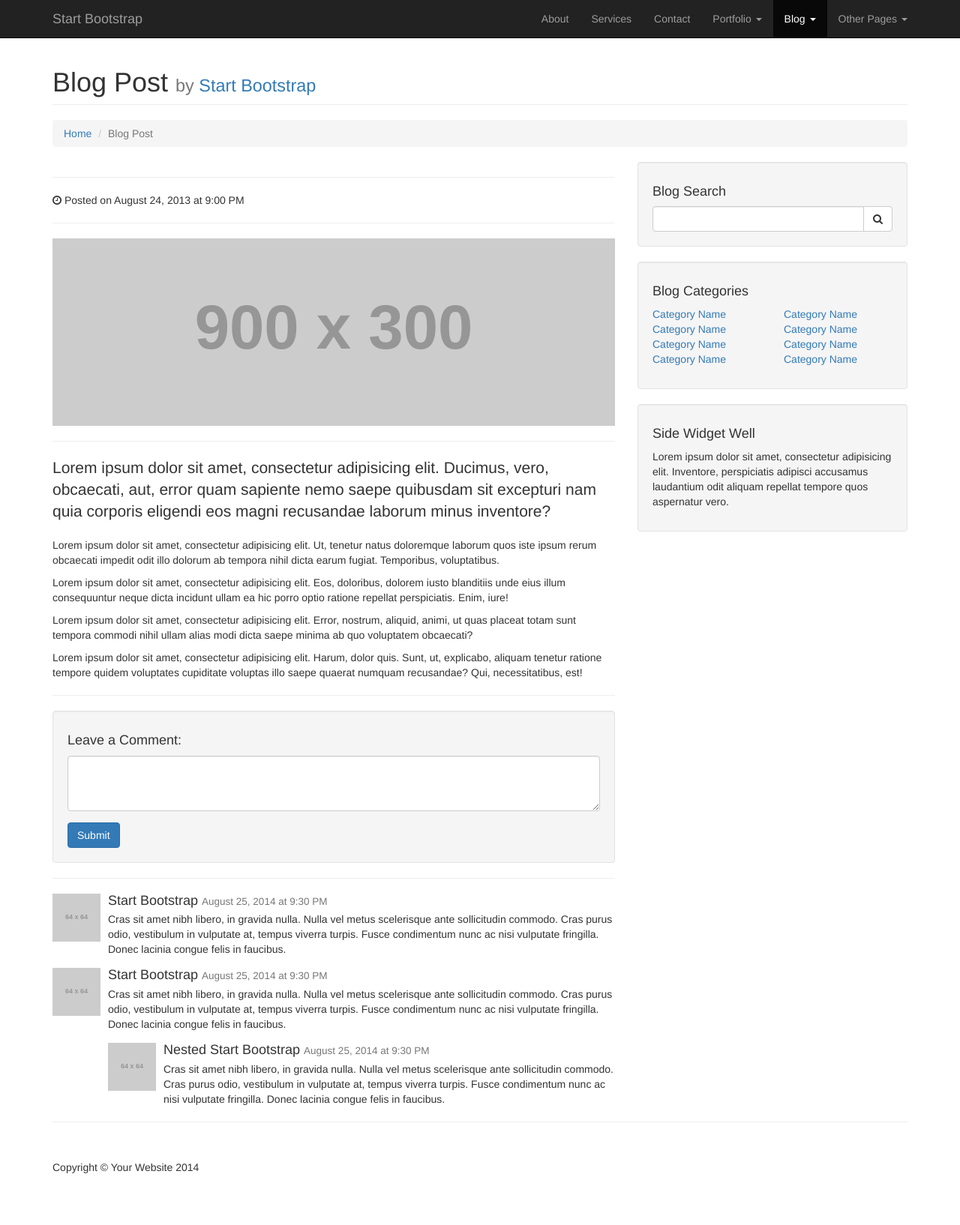
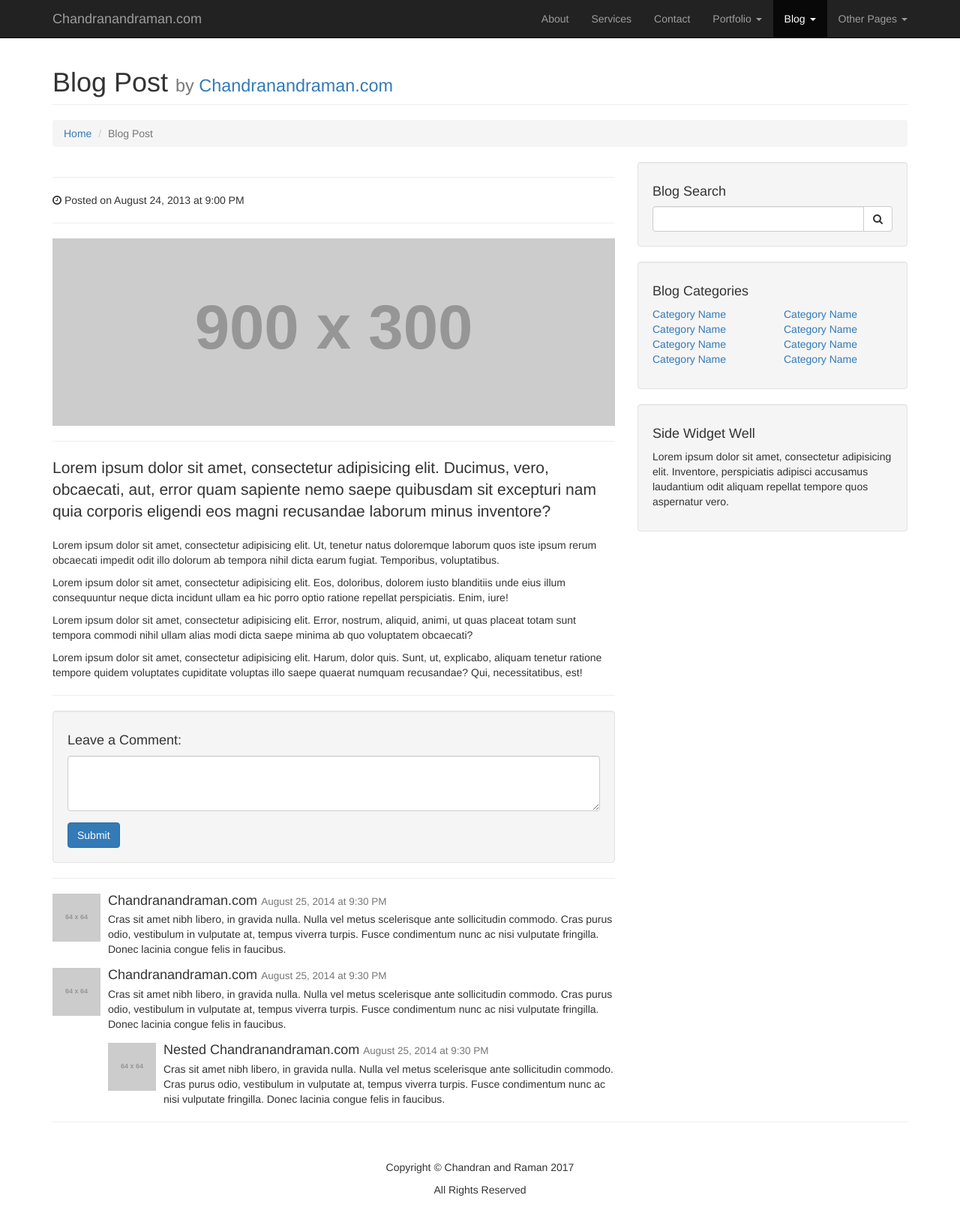
Before and after one commit to prahaladbelavadi/chandran-and-raman, a website: page blog-post.html in a window 1280 px wide. Shown: the whole page at 75% size. Drawn offline with Linux system fonts and the light colour scheme; placeholder pictures from the web are drawn by us.

Commit message:
Customized for chandran and raman website

```diff
--- a/blog-post.html
+++ b/blog-post.html
@@ -9,7 +9,7 @@
     <meta name="description" content="">
     <meta name="author" content="">
 
-    <title>Modern Business - Start Bootstrap Template</title>
+    <title>Modern Business - Chandranandraman.com Template</title>
 
     <!-- Bootstrap Core CSS -->
     <link href="css/bootstrap.min.css" rel="stylesheet">
@@ -42,7 +42,7 @@
                     <span class="icon-bar"></span>
                     <span class="icon-bar"></span>
                 </button>
-                <a class="navbar-brand" href="index.html">Start Bootstrap</a>
+                <a class="navbar-brand" href="index.html">Chandranandraman.com</a>
             </div>
             <!-- Collect the nav links, forms, and other content for toggling -->
             <div class="collapse navbar-collapse" id="bs-example-navbar-collapse-1">
@@ -124,7 +124,7 @@
         <div class="row">
             <div class="col-lg-12">
                 <h1 class="page-header">Blog Post
-                    <small>by <a href="#">Start Bootstrap</a>
+                    <small>by <a href="#">Chandranandraman.com</a>
                     </small>
                 </h1>
                 <ol class="breadcrumb">
@@ -188,7 +188,7 @@
                         <img class="media-object" src="http://placehold.it/64x64" alt="">
                     </a>
                     <div class="media-body">
-                        <h4 class="media-heading">Start Bootstrap
+                        <h4 class="media-heading">Chandranandraman.com
                             <small>August 25, 2014 at 9:30 PM</small>
                         </h4>
                         Cras sit amet nibh libero, in gravida nulla. Nulla vel metus scelerisque ante sollicitudin commodo. Cras purus odio, vestibulum in vulputate at, tempus viverra turpis. Fusce condimentum nunc ac nisi vulputate fringilla. Donec lacinia congue felis in faucibus.
@@ -201,7 +201,7 @@
                         <img class="media-object" src="http://placehold.it/64x64" alt="">
                     </a>
                     <div class="media-body">
-                        <h4 class="media-heading">Start Bootstrap
+                        <h4 class="media-heading">Chandranandraman.com
                             <small>August 25, 2014 at 9:30 PM</small>
                         </h4>
                         Cras sit amet nibh libero, in gravida nulla. Nulla vel metus scelerisque ante sollicitudin commodo. Cras purus odio, vestibulum in vulputate at, tempus viverra turpis. Fusce condimentum nunc ac nisi vulputate fringilla. Donec lacinia congue felis in faucibus.
@@ -211,7 +211,7 @@
                                 <img class="media-object" src="http://placehold.it/64x64" alt="">
                             </a>
                             <div class="media-body">
-                                <h4 class="media-heading">Nested Start Bootstrap
+                                <h4 class="media-heading">Nested Chandranandraman.com
                                     <small>August 25, 2014 at 9:30 PM</small>
                                 </h4>
                                 Cras sit amet nibh libero, in gravida nulla. Nulla vel metus scelerisque ante sollicitudin commodo. Cras purus odio, vestibulum in vulputate at, tempus viverra turpis. Fusce condimentum nunc ac nisi vulputate fringilla. Donec lacinia congue felis in faucibus.
@@ -285,9 +285,10 @@
 
         <!-- Footer -->
         <footer>
-            <div class="row">
+            <div class="row text-center">
                 <div class="col-lg-12">
-                    <p>Copyright &copy; Your Website 2014</p>
+                    <p>Copyright &copy; Chandran and Raman 2017</p>
+                    <p>All Rights Reserved</p>
                 </div>
             </div>
         </footer>
```
Also changed, not shown: 404.html (+8 -5 lines), about.html (+5 -4 lines), blog-home-1.html (+8 -7 lines), blog-home-2.html (+8 -7 lines), contact.html (+7 -5 lines), faq.html (+5 -4 lines), full-width.html (+8 -5 lines), index.html (+1 -1 lines), portfolio-1-col.html (+6 -5 lines), portfolio-2-col.html (+7 -4 lines), portfolio-3-col.html (+5 -4 lines), portfolio-4-col.html (+5 -4 lines), portfolio-item.html (+5 -4 lines), pricing.html (+5 -4 lines), 2 more files.
